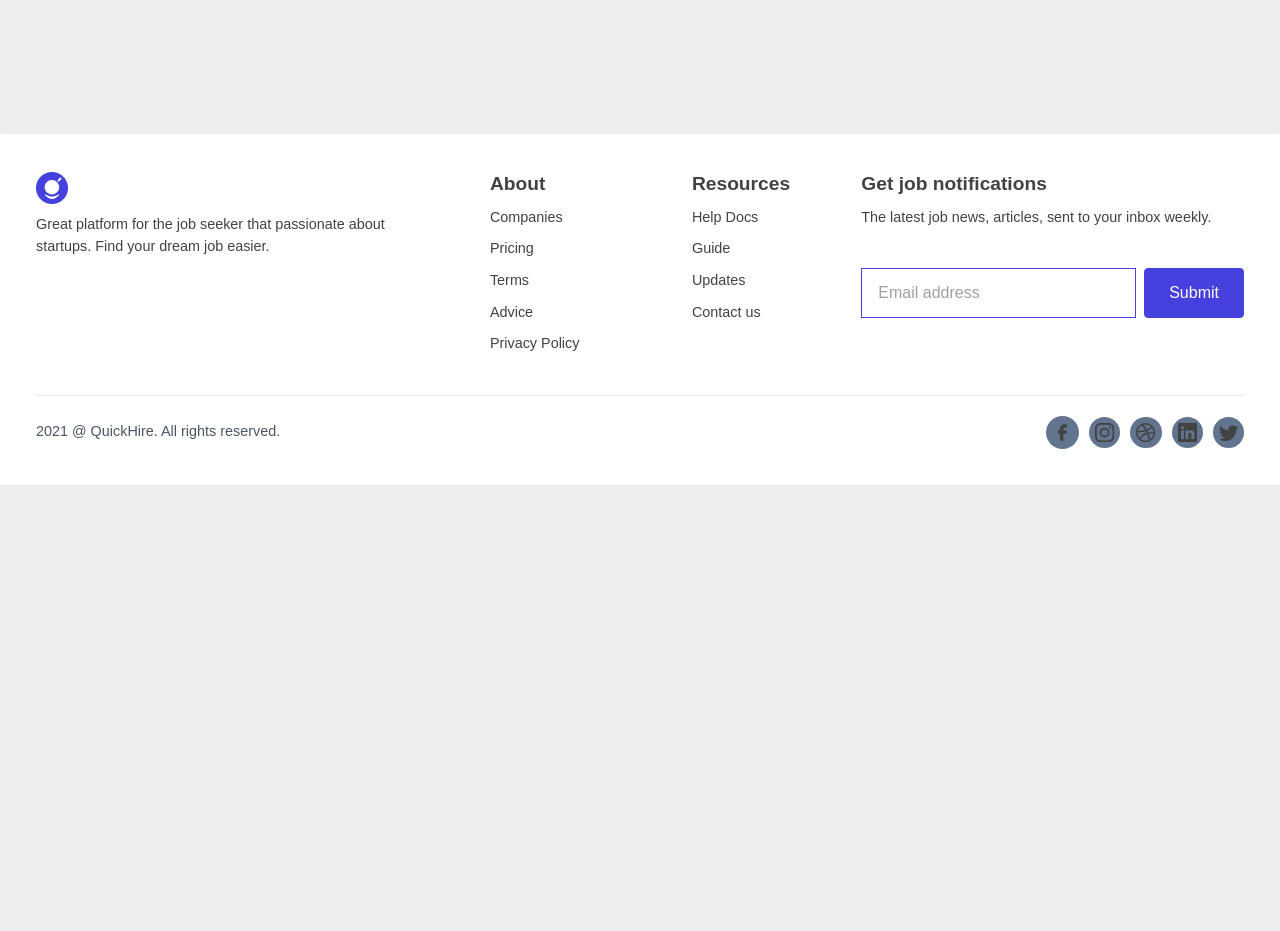
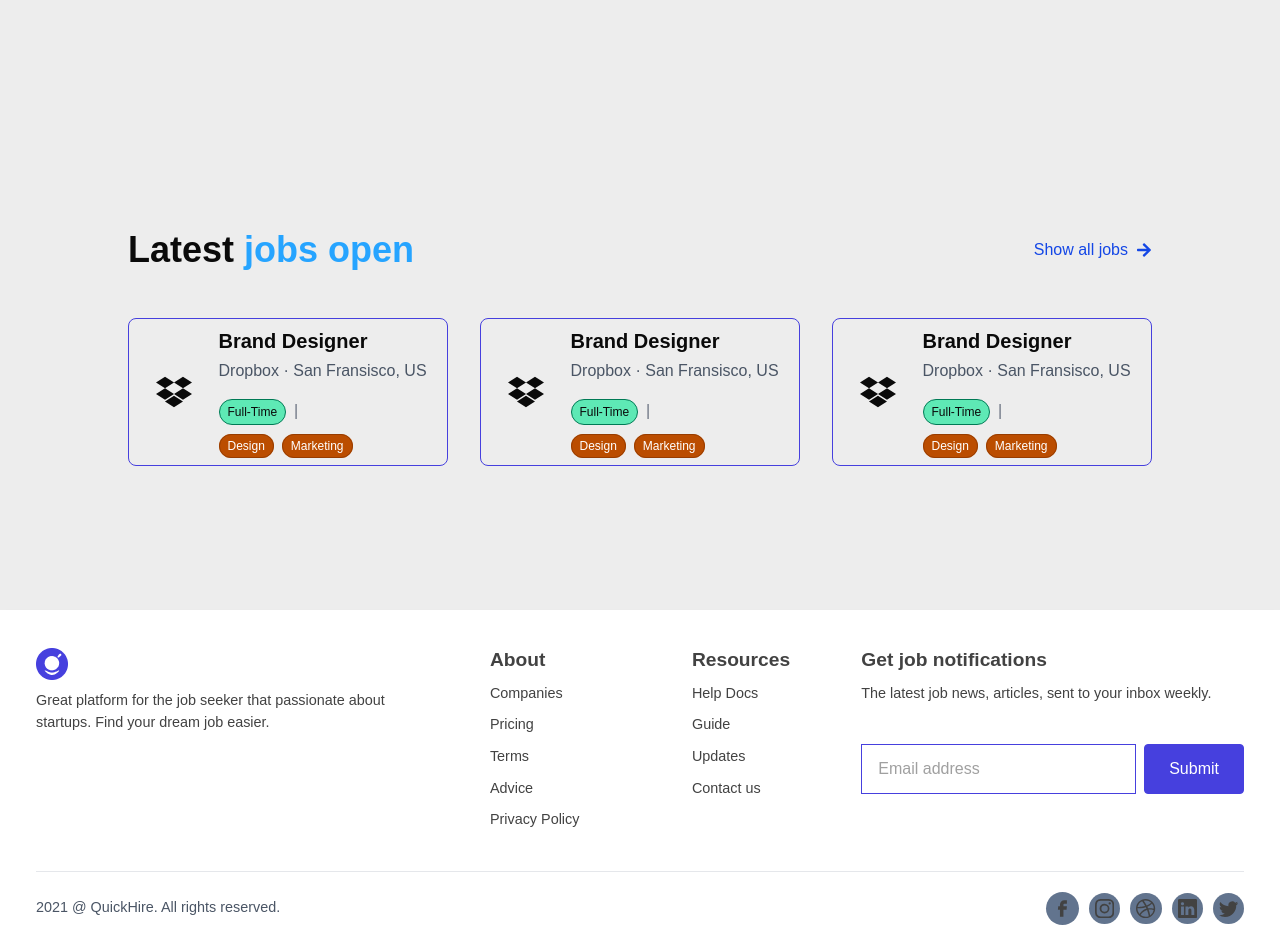
Before and after one commit to Marg0n/QuickHire, a Next.js app in the folder frontend/: page / in a window 1280 px wide. Shown: the part 2960-3891 px from the top of the page. Before the commit the page ends 3445 px from the top, so only its background shows below. Built offline with nearby package versions, Linux system fonts and the light colour scheme; a web font is replaced by a local one.

Commit message:
Add: Added Latest component.

```diff
--- a/frontend/src/components/landing/Body.tsx
+++ b/frontend/src/components/landing/Body.tsx
@@ -2,6 +2,7 @@ import Category from "./category/Category";
 import Company from "./company/Company";
 import Featured from "./featured/Featured";
 import Hero from "./hero/Hero";
+import Latest from "./latest/Latest";
 import CTA from "./newsletter/CTA";
 
 const Body = () => {
@@ -12,6 +13,7 @@ const Body = () => {
       <Category/>
       <CTA />
       <Featured/>
+      <Latest/>
     </div>
   );
 };
--- a/frontend/src/components/landing/latest/Latest.tsx
+++ b/frontend/src/components/landing/latest/Latest.tsx
@@ -1,11 +1,64 @@
-import React from 'react';
+import Link from "next/link";
+import React from "react";
+import { FaArrowRight, FaDropbox } from "react-icons/fa";
+import LatestBox from "./LatestBox";
 
 const Latest = () => {
-    return (
-        <div>
+  return (
+    <div className="xl:py-24 py-14 lg:px-22 px-6 xl:px-32 bg-transparent w-full h-full">
+      {/* title */}
+      <div className="flex justify-between items-center">
+        <h1 className="text-4xl font-bold">
+          Latest <span className="text-[#26A4FF]">jobs open</span>
+        </h1>
 
-        </div>
-    );
+        <Link
+          href={"/showall"}
+          className="hidden md:block md:flex justify-between items-center gap-2 text-blue-700 text-semibold"
+        >
+          Show all jobs
+          <FaArrowRight />
+        </Link>
+      </div>
+
+      {/* content */}
+      <div className="grid grid-cols-1 md:grid-cols-2 xl:grid-cols-3 gap-8 my-12">
+        <LatestBox
+          icon={<FaDropbox />}
+          type="Full-Time"
+          title="Brand Designer"
+          platform="Dropbox"
+          address="San Fransisco, US"
+          tags={["Design", "Marketing"]}
+        />
+        <LatestBox
+          icon={<FaDropbox />}
+          type="Full-Time"
+          title="Brand Designer"
+          platform="Dropbox"
+          address="San Fransisco, US"
+          tags={["Design", "Marketing"]}
+        />
+        <LatestBox
+          icon={<FaDropbox />}
+          type="Full-Time"
+          title="Brand Designer"
+          platform="Dropbox"
+          address="San Fransisco, US"
+          tags={["Design", "Marketing"]}
+        />
+
+      </div>
+
+      <Link
+        href={"/showall"}
+        className=" md:hidden flex justify-start items-center gap-2 text-blue-700 font-semibold"
+      >
+        Show all jobs
+        <FaArrowRight />
+      </Link>
+    </div>
+  );
 };
 
 export default Latest;
--- a/frontend/src/components/landing/latest/LatestBox.tsx
+++ b/frontend/src/components/landing/latest/LatestBox.tsx
@@ -1,5 +1,5 @@
-import { CardBoxProps } from '@/types/types';
-import React from 'react';
+import { CardBoxProps } from "@/types/types";
+import React from "react";
 
 const LatestBox = ({
   icon,
@@ -8,14 +8,57 @@ const LatestBox = ({
   platform,
   address,
   tags,
-  description,
   className,
 }: CardBoxProps) => {
-    return (
-        <div>
+  return (
+    <div
+      className={`
+                border border-primary p-2 rounded-lg transition hover:shadow-md
+                hover:bg-primary group
+                flex flex-row md:flex-col gap-6 md:gap-2
+                md:items-start md:justify-center items-center justify-start
+                ${className ?? ""}
+                `}
+    >
+      {/* icon */}
+      <div className=" group-hover:text-white flex flex-col md:flex-row gap-2 justify-center items-start p-4 md:p-0 w-full">
+        <div className="w-1/4 h-full text-4xl flex justify-center items-center">
+          {icon}
+        </div>
 
+        <div className="w-3/4 space-y-4">
+          <div>
+            <h3 className="text-xl mb-1 font-semibold group-hover:text-white ">
+              {title}
+            </h3>
+
+            {/* platform */}
+            <p className="flex items-center gap-2 text-gray-600 group-hover:text-white ">
+              {platform} · {address}
+            </p>
+          </div>
+
+          {/* tags */}
+          <div className="flex flex-wrap gap-2">
+            <div className="border border-emerald-700 bg-emerald-300 group-hover:bg-green-600 rounded-2xl px-2 py-1 text-xs min-w-16">
+              {type}
+            </div>
+            <span className="text-gray-500">|</span>
+            <div className="space-x-2">
+              {tags?.map((tag, index) => (
+                <span
+                  key={index}
+                  className="text-xs border rounded-2xl px-2 py-1 border-amber-800 bg-amber-700 text-white"
+                >
+                  {tags?.length - 1 === index ? tag : `${tag}`}
+                </span>
+              ))}
+            </div>
+          </div>
         </div>
-    );
+      </div>
+    </div>
+  );
 };
 
 export default LatestBox;
```
